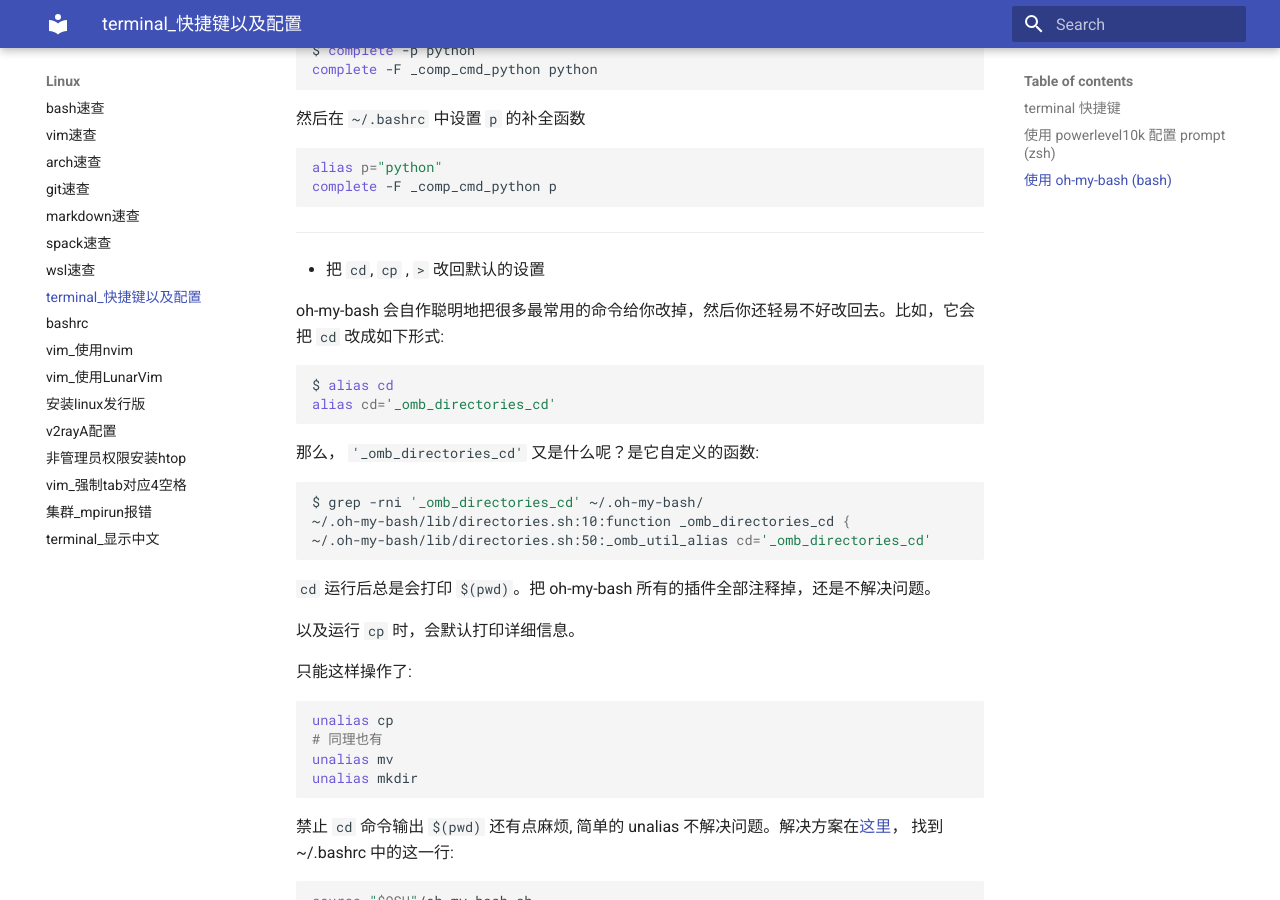
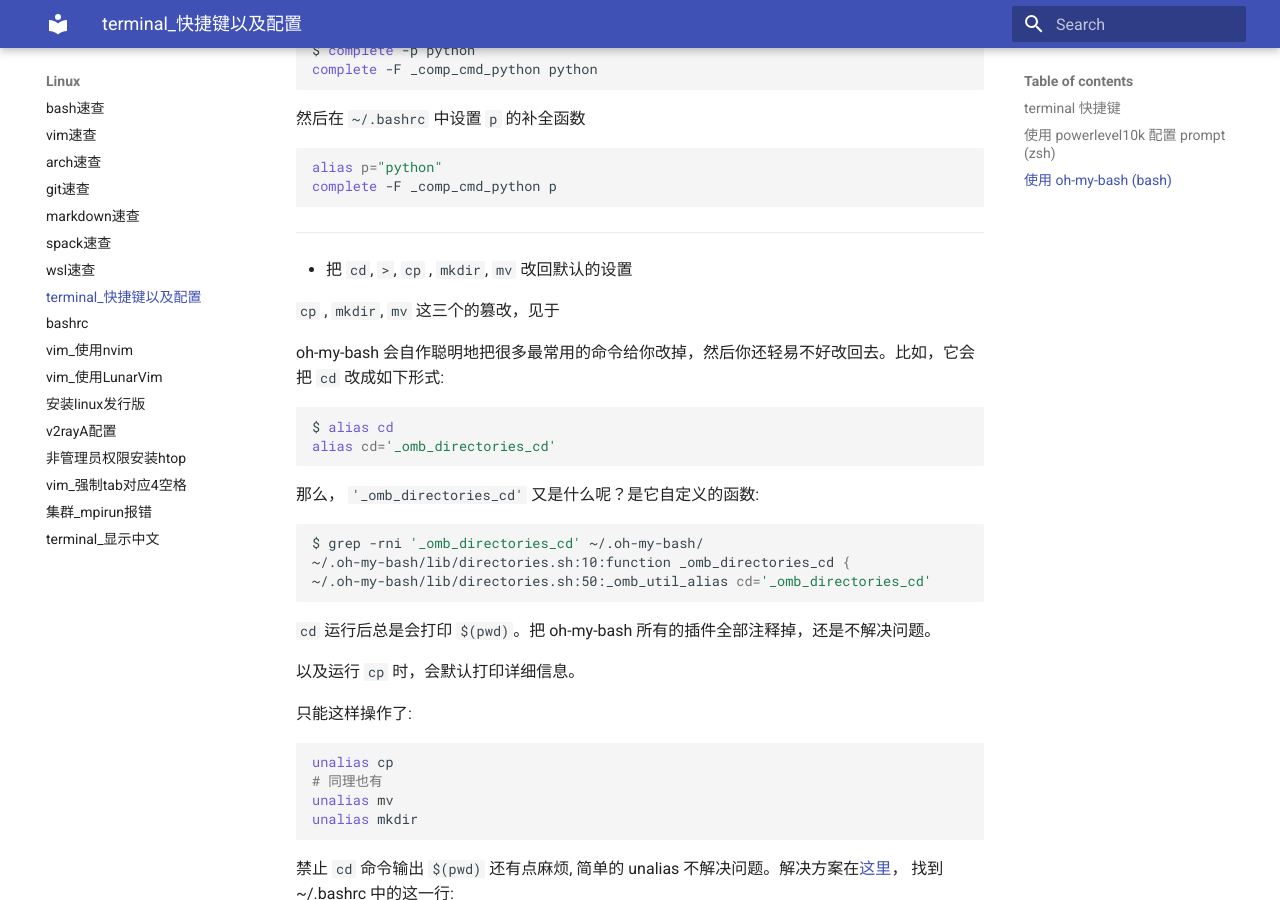
Before and after one commit to ymma98/technotes, an MkDocs documentation site: the page built from docs/Linux/terminal_快捷键以及配置.md, in a window 1280 px wide and 900 px high, scrolled down 2425 px. Built offline with MkDocs 1.6.1 and Material for MkDocs 9.7.7, drawn with Linux system fonts in a browser that asks for light colours; part of the change alters nothing that is shown.

Commit message:
docs/Linux/terminal_快捷键以及配置.md updated from https://stackedit.cn/

````diff
--- a/docs/Linux/terminal_快捷键以及配置.md
+++ b/docs/Linux/terminal_快捷键以及配置.md
@@ -90,7 +90,9 @@ complete -F _comp_cmd_python p
 ---
 
 
-* 把 `cd`, `cp` , `>` 改回默认的设置
+* 把 `cd`, `>`, `cp` , `mkdir`, `mv` 改回默认的设置
+
+`cp` , `mkdir`, `mv`  这三个的篡改，见于
 
 oh-my-bash 会自作聪明地把很多最常用的命令给你改掉，然后你还轻易不好改回去。比如，它会把 `cd` 改成如下形式:
 ```bash
@@ -133,8 +135,8 @@ set +o noclobber
 ```
 
 <!--stackedit_data:
-eyJoaXN0b3J5IjpbOTQxODU3MzM2LC00Njk4MjQ3NjksNTgyNT
-MyMTAyLC0yMjg4NDM4NDYsLTE3NDkzNTY4MTIsNzkyOTU4NjY0
-LC0yMDg1NjIzNjMwLDEwODY2MjQ0MTUsLTE5Njg1MzM0MjAsLT
-g0NzMyNDM1OSwzMDkwNjU4MjZdfQ==
+eyJoaXN0b3J5IjpbMTk3OTkyOTUxNCw5NDE4NTczMzYsLTQ2OT
+gyNDc2OSw1ODI1MzIxMDIsLTIyODg0Mzg0NiwtMTc0OTM1Njgx
+Miw3OTI5NTg2NjQsLTIwODU2MjM2MzAsMTA4NjYyNDQxNSwtMT
+k2ODUzMzQyMCwtODQ3MzI0MzU5LDMwOTA2NTgyNl19
 -->
````
